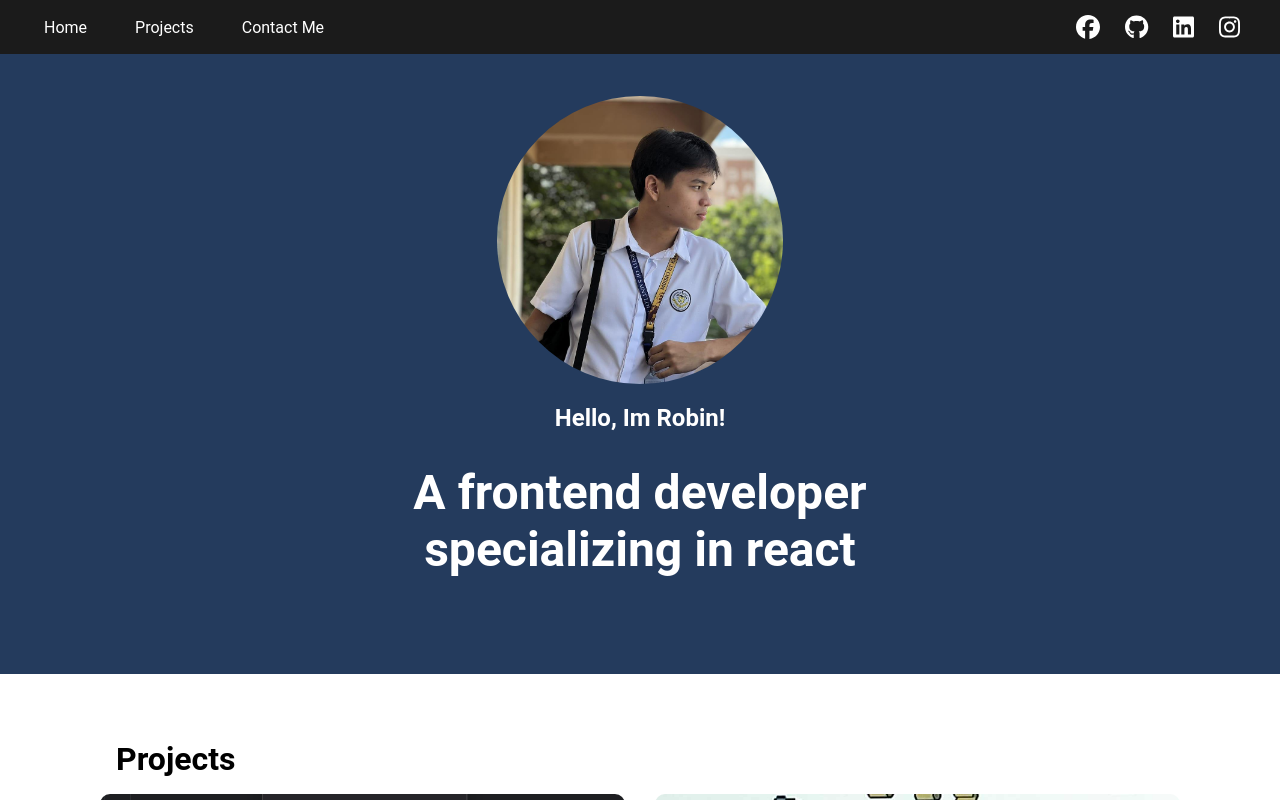
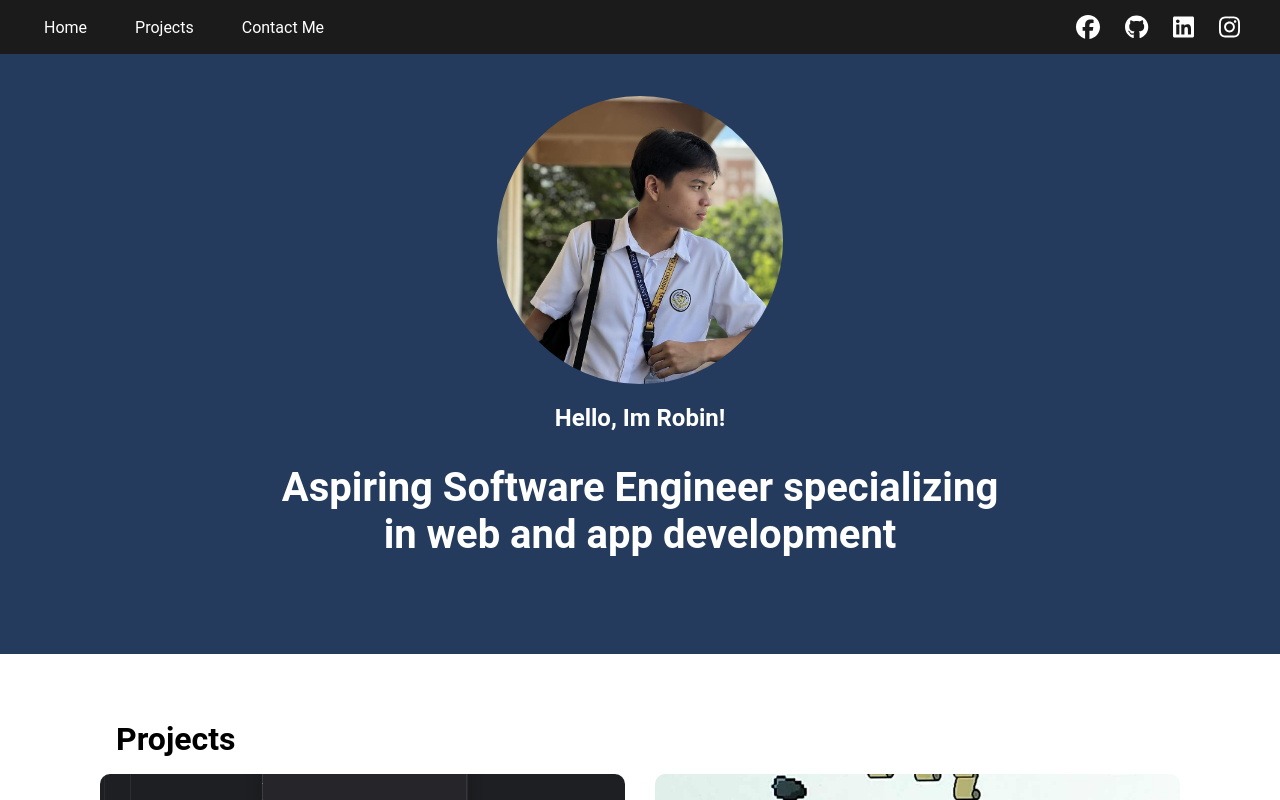
Before and after one commit to robraymundo/react-portfolio, a React (Vite) app: page / in a window 1280 px wide. Shown: the top 800 px of the page. Built offline with nearby package versions, Linux system fonts and the light colour scheme.

Commit message:
Update title in landing page

```diff
--- a/src/components/LandingSection/LandingSection.css
+++ b/src/components/LandingSection/LandingSection.css
@@ -15,5 +15,5 @@
 }
 
 .header__title {
-  font-size: 3rem;
+  font-size: 2.5rem;
 }
--- a/src/components/LandingSection/LandingSection.jsx
+++ b/src/components/LandingSection/LandingSection.jsx
@@ -4,10 +4,10 @@ function Header() {
   const Logo = "/profile_picture.jpg";
 
   return (
-    <header className="header">
+    <header className="header" id="home">
       <img src={Logo} alt="profile" className="header__image"/>
       <h2 className="header__name">Hello, Im Robin!</h2>
-      <h1 className="header__title">A frontend developer <br/> specializing in react</h1>
+      <h1 className="header__title">Aspiring Software Engineer specializing <br/> in web and app development</h1>
     </header>
   )
 }
```
